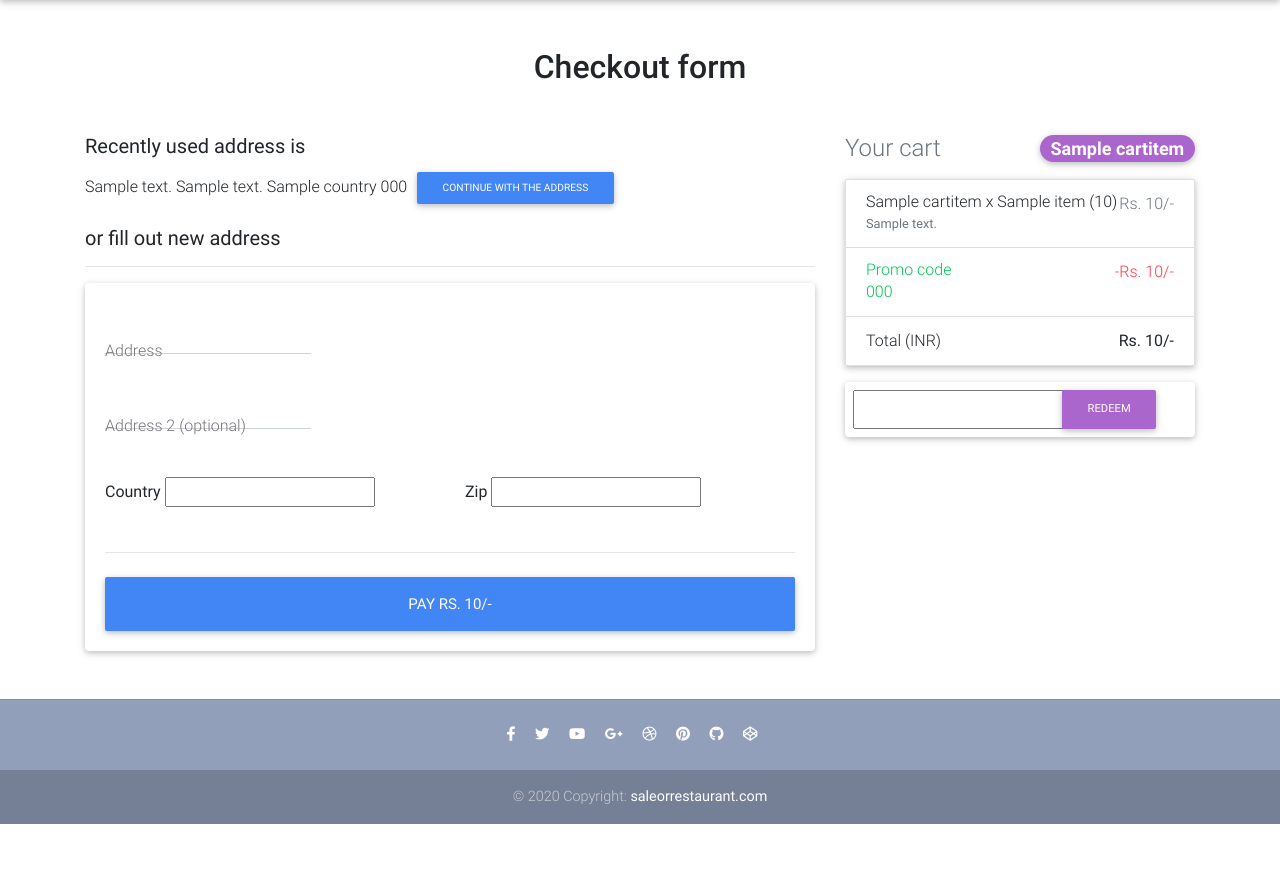
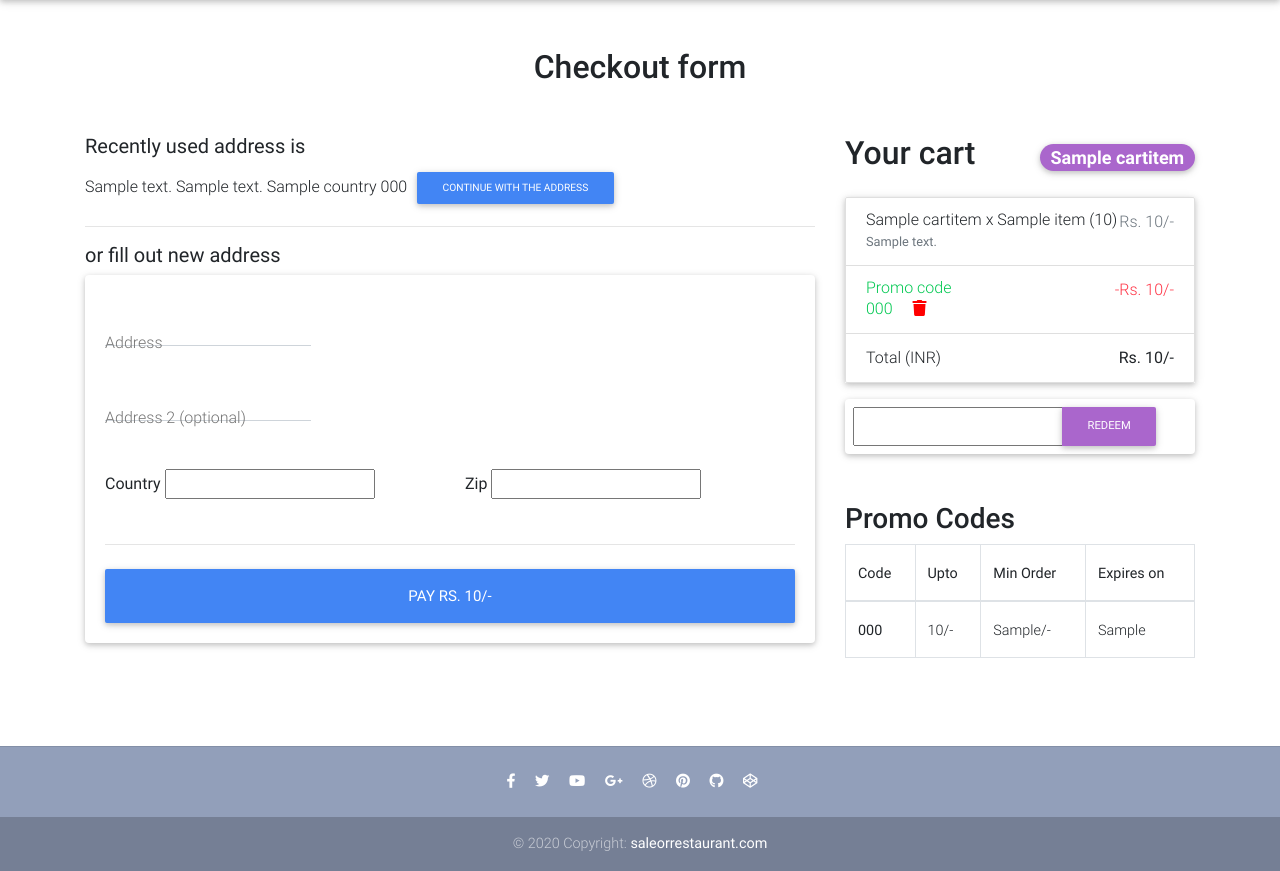
Before and after one commit to ankitgadewal/saleor_server, a Django app: template templates/restaurant/checkout-page.html in a window 1280 px wide. Shown: the part 66-937 px from the top of the page. Before the commit the page ends 890 px from the top, so only its background shows below. Run offline with Django 3.2, Linux system fonts and the light colour scheme; the template is opened without the code that fills it: most values are stand-ins (such as "Sample title", 1, 10 or a date in 2020); form fields are guessed from the names that the template uses; parts of the project's set-up code (start-up, migrations or seed data) failed here and were passed over; some libraries are stand-ins or nearby versions.

Commit message:
Working with coupon checkout and some bug fixes

```diff
--- a/restaurant/models.py
+++ b/restaurant/models.py
@@ -65,7 +65,7 @@ class OrderItem(models.Model):
     def __str__(self):
         return f"{self.item.title}"
 
-order_status = (('order_accepted','order_accepted'), ('order_cancelled', 'order_cancelled'), ('on_the_way', 'on_the_way'), ('delivered', 'delivered'))
+order_status = (('not_accepted', 'not_accepted'),('order_accepted','order_accepted'), ('order_cancelled', 'order_cancelled'), ('on_the_way', 'on_the_way'), ('delivered', 'delivered'))
 
 class Order(models.Model):
     user = models.ForeignKey(settings.AUTH_USER_MODEL, on_delete=models.CASCADE)
@@ -76,7 +76,7 @@ class Order(models.Model):
     billing_address = models.ForeignKey('BillingAddress', on_delete=models.SET_NULL, blank=True, null=True)
     payment = models.ForeignKey('Payment', on_delete=models.SET_NULL, blank=True, null=True)
     coupon = models.ForeignKey('Coupon', on_delete=models.SET_NULL, blank=True, null=True)
-    status = models.CharField(max_length=50, choices=order_status)
+    status = models.CharField(max_length=50, choices=order_status, default='not_accepted')
     refund_requested = models.BooleanField(default=False)
     refund_granted = models.BooleanField(default=False)
     refund_completed = models.BooleanField(default=False)
@@ -117,6 +117,8 @@ class Payment(models.Model):
 class Coupon(models.Model):
     code = models.CharField(max_length=15)
     amount = models.FloatField()
+    min_order_value = models.FloatField(default=10, null=True, blank=True)
+    expire_in = models.DateTimeField()
 
     def __str__(self):
         return self.code
--- a/restaurant/urls.py
+++ b/restaurant/urls.py
@@ -15,5 +15,6 @@ urlpatterns = [
     path('payment/stripe/', views.PaymentView.as_view(), name="payment"),
     path('profile', views.ProfileView.as_view(), name="profile"),
     path('add-coupon/', views.AddCouponView.as_view(), name="add-coupon"),
+    path('revove-coupon/', views.RemoveCouponView.as_view(), name="remove-coupon"),
     path('request-refund', views.RequestRefundView.as_view(), name="request-refund"),
 ]
--- a/templates/base.html
+++ b/templates/base.html
@@ -153,7 +153,6 @@
   <!-- Navbar -->
 
   {% if messages %}
-  <ul class="messages">
     {% for message in messages %}
     <div class="pt-1">
       <div class="alert alert-{{ message.tags }} alert-dismissible fade show" role="alert">
@@ -164,8 +163,9 @@
       </div>
     </div>
     {% endfor %}
-  </ul>
   {% endif %}
+
+
 
   {% block content %}
   {% endblock %}
--- a/templates/restaurant/checkout-page.html
+++ b/templates/restaurant/checkout-page.html
@@ -14,8 +14,9 @@
         {{ oldaddress.street_address }} {{oldaddress.apartment_address}} {{oldaddress.country}}
           {{oldaddress.zipcode}}
           <button type="submit" class="btn btn-primary btn-sm">Continue with the address</button></p>
+          <hr>
         <h5><b> or fill out new address</b></h5>
-        <hr>
+
         </form>
         {% endif %}
 
@@ -65,29 +66,6 @@
               </div>
             </div>
 
-            <!-- <hr>
-
-              <div class="custom-control custom-checkbox">
-                <input {% if form.same_billing_address %}checked{% endif %} type="checkbox" class="custom-control-input" name="same_billing_address" id="same-address">
-                <label class="custom-control-label" for="same-address">Shipping address is the same as my billing address</label>
-              </div>
-              <div class="custom-control custom-checkbox">
-                <input {% if form.save_info.value %}checked{% endif %} type="checkbox" class="custom-control-input" id="save-info" name="same-address">
-                <label class="custom-control-label" for="save-info">Save this information for next time</label>
-              </div>
-
-              <hr> -->
-
-            <!-- <div class="d-block my-3">
-              {% for value, name in form.fields.payment_option.choices %}
-              <div class="custom-control custom-radio">
-                <input id="{{name}}" name="payment_option" type="radio" value="{{value}}" class="custom-control-input"
-                  checked required>
-                <label class="custom-control-label" for="{{name}}">{{name}}</label>
-              </div>
-              {% endfor %}
-            </div> -->
-
             <hr class="mb-4">
             <form action="{% url 'restaurant:checkOut' %}" method="POST">{% csrf_token %}
               <button class="btn btn-primary btn-lg btn-block" type="submit">Pay Rs. {{order.get_total}}/-</button>
@@ -101,7 +79,7 @@
 
         <!-- Heading -->
         <h4 class="d-flex justify-content-between align-items-center mb-3">
-          <span class="text-muted">Your cart</span>
+          <span class="h2">Your cart</span>
           <span class="badge badge-secondary badge-pill">{{order.items.cartitem}}</span>
         </h4>
 
@@ -123,9 +101,10 @@
           <li class="list-group-item d-flex justify-content-between">
             <div class="text-success">
               <h6 class="my-0">Promo code</h6>
-              {{order.coupon.code}}
+              {{order.coupon.code}} <a href="{% url 'restaurant:remove-coupon' %}"><i style="color: red;" class="fa fa-trash ml-3" aria-hidden="true"></i></a>
             </div>
-            <span class="text-danger">-Rs. {{order.coupon.amount}}/-</span>
+            <span class="text-danger">-Rs. {{order.coupon.amount}}/- </span>
+
           </li>
           <li class="list-group-item d-flex justify-content-between">
             <span>Total (INR)</span>
@@ -139,7 +118,6 @@
         <form class="card p-2" action="{% url 'restaurant:add-coupon' %}" method="POST">
           {% csrf_token %}
           <div class="input-group">
-            <!-- <input type="text" class="form-control" placeholder="Promo code" aria-label="Recipient's username" aria-describedby="basic-addon2"> -->
             {{couponform.code}}
             <div class="input-group-append">
               <button class="btn btn-secondary btn-md waves-effect m-0" type="submit">Redeem</button>
@@ -147,6 +125,37 @@
           </div>
         </form>
         <!-- Promo code -->
+        <h4 class="mt-5 h3">Promo Codes</h4>
+        <section class="mb-4 mt-2">
+          <div class="row fadeIn wow">
+              <div class="col-sm-12 col-lg-12">
+                  <table class="table table-bordered">
+                      <thead>
+                        <tr>
+                          <th scope="col">Code</th>
+                          <th scope="col">Upto</th>
+                          <th scope="col">Min Order</th>
+                          <th scope="col">Expires on</th>
+                        </tr>
+                      </thead>
+                      {% for coupon in coupons %}
+                      <tbody>
+                        <tr>
+                          <td><b>{{coupon.code}}</b></td>
+                          <td>{{coupon.amount}}/-</td>
+                          <td>{{coupon.min_order_value}}/-</td>
+                          <td>{{coupon.expire_in}}</td>
+
+                        </tr>
+                      </tbody>
+                      {% endfor %}
+                    </table>
+
+
+
+              </div>
+          </div>
+      </section>
 
       </div>
       <!--Grid column-->
--- a/templates/restaurant/my_orders.html
+++ b/templates/restaurant/my_orders.html
@@ -16,7 +16,7 @@
                             <th scope="col">Address</th>
                             <th scope="col">Payment</th>
                             <th scope="col">Applied Coupon</th>
-                            <th scope="col">delivered</th>
+                            <th scope="col">Order Status</th>
                           </tr>
                         </thead>
                         {% for item in orderitem %}
```
Also changed, not shown: restaurant/views.py (+21 -6 lines), restaurant/migrations/0043_auto_20200904_0947.py (added), restaurant/migrations/0044_auto_20200904_0948.py (added).
